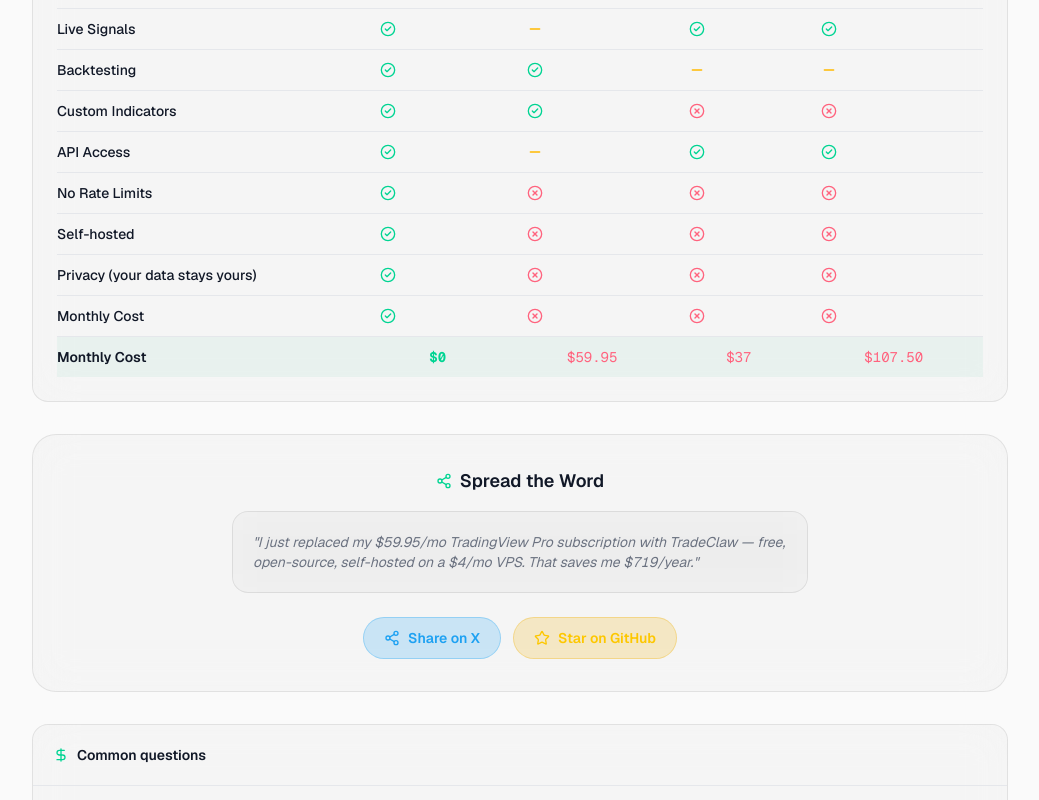
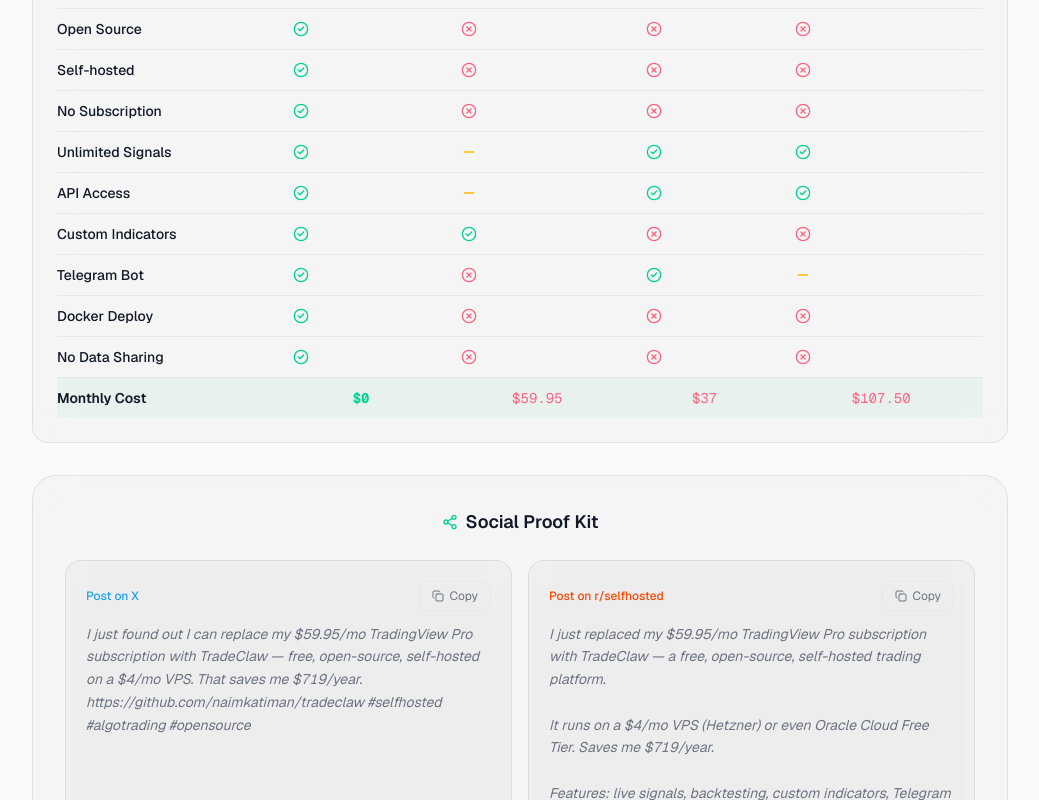
Before and after one commit to naimkatiman/tradeclaw, a Next.js app in the folder apps/web/: page /benchmark in a window 1280 px wide. Shown: the part 1540-2340 px from the top of the page, without its empty margins (120-1159 px from the left). Built offline with nearby package versions, Linux system fonts and the light colour scheme; no server answers.

Commit message:
feat: [TC-138] self-hosting cost benchmark page - cost comparison, savings calculator, feature table

```diff
--- a/apps/web/app/benchmark/BenchmarkClient.tsx
+++ b/apps/web/app/benchmark/BenchmarkClient.tsx
@@ -16,6 +16,8 @@
   ChevronUp,
   ExternalLink,
   Zap,
+  Copy,
+  Check,
 } from 'lucide-react';
 
 /* ------------------------------------------------------------------ */
@@ -56,14 +58,15 @@
 }
 
 const FEATURE_ROWS: FeatureRow[] = [
-  { feature: 'Live Signals', tc: true, tv: 'partial', threeC: true, ch: true },
-  { feature: 'Backtesting', tc: true, tv: true, threeC: 'partial', ch: 'partial' },
+  { feature: 'Open Source', tc: true, tv: false, threeC: false, ch: false },
+  { feature: 'Self-hosted', tc: true, tv: false, threeC: false, ch: false },
+  { feature: 'No Subscription', tc: true, tv: false, threeC: false, ch: false },
+  { feature: 'Unlimited Signals', tc: true, tv: 'partial', threeC: true, ch: true },
+  { feature: 'API Access', tc: true, tv: 'partial', threeC: true, ch: true },
   { feature: 'Custom Indicators', tc: true, tv: true, threeC: false, ch: false },
-  { feature: 'API Access', tc: true, tv: 'partial', threeC: true, ch: true },
-  { feature: 'No Rate Limits', tc: true, tv: false, threeC: false, ch: false },
-  { feature: 'Self-hosted', tc: true, tv: false, threeC: false, ch: false },
-  { feature: 'Privacy (your data stays yours)', tc: true, tv: false, threeC: false, ch: false },
-  { feature: 'Monthly Cost', tc: true, tv: false, threeC: false, ch: false },
+  { feature: 'Telegram Bot', tc: true, tv: false, threeC: true, ch: 'partial' },
+  { feature: 'Docker Deploy', tc: true, tv: false, threeC: false, ch: false },
+  { feature: 'No Data Sharing', tc: true, tv: false, threeC: false, ch: false },
 ];
 
 /* ------------------------------------------------------------------ */
@@ -140,6 +143,30 @@
   return <XCircle className="w-4 h-4 text-rose-400" />;
 }
 
+function CopyButton({ text, label }: { text: string; label?: string }) {
+  const [copied, setCopied] = useState(false);
+
+  const handleCopy = useCallback(async () => {
+    try {
+      await navigator.clipboard.writeText(text);
+      setCopied(true);
+      setTimeout(() => setCopied(false), 2000);
+    } catch {
+      /* clipboard not available */
+    }
+  }, [text]);
+
+  return (
+    <button
+      onClick={() => void handleCopy()}
+      className="inline-flex items-center gap-1.5 px-3 py-1.5 rounded-lg bg-white/5 border border-[var(--border)] text-xs text-[var(--text-secondary)] hover:text-white hover:bg-white/10 transition-colors"
+    >
+      {copied ? <Check className="w-3 h-3 text-emerald-400" /> : <Copy className="w-3 h-3" />}
+      {copied ? 'Copied!' : label ?? 'Copy'}
+    </button>
+  );
+}
+
 /* ------------------------------------------------------------------ */
 /*  Main                                                               */
 /* ------------------------------------------------------------------ */
@@ -157,12 +184,14 @@
   const savings = saasAnnual;
   const freeVPSMonths = savings > 0 ? Math.round(savings / 4) : 0;
 
+  const tweetText = `I just found out I can replace my $${saas.monthlyUSD}/mo ${saas.name} subscription with TradeClaw — free, open-source, self-hosted on a $4/mo VPS.\n\nThat saves me $${Math.round(saasAnnual)}/year.\n\nhttps://github.com/naimkatiman/tradeclaw\n\n#selfhosted #algotrading #opensource`;
+
+  const redditText = `I just replaced my $${saas.monthlyUSD}/mo ${saas.name} subscription with TradeClaw — a free, open-source, self-hosted trading platform.\n\nIt runs on a $4/mo VPS (Hetzner) or even Oracle Cloud Free Tier. Saves me $${Math.round(saasAnnual)}/year.\n\nFeatures: live signals, backtesting, custom indicators, Telegram bot, Docker deploy.\n\ngithub.com/naimkatiman/tradeclaw`;
+
   const handleShare = useCallback(() => {
-    const tweet = encodeURIComponent(
-      `I just found out I can replace my $${saas.monthlyUSD}/mo ${saas.name} subscription with TradeClaw — free, open-source, self-hosted on a $4/mo VPS.\n\nThat saves me $${Math.round(saasAnnual)}/year.\n\nhttps://github.com/naimkatiman/tradeclaw\n\n#selfhosted #algotrading #opensource`,
-    );
+    const tweet = encodeURIComponent(tweetText);
     window.open(`https://twitter.com/intent/tweet?text=${tweet}`, '_blank');
-  }, [saas, saasAnnual]);
+  }, [tweetText]);
 
   return (
     <main className="min-h-screen pt-24 pb-24 px-4 md:px-6 max-w-5xl mx-auto">
@@ -388,18 +417,37 @@
         </table>
       </section>
 
-      {/* ── Share / Viral Section ── */}
+      {/* ── Social Proof Kit ── */}
       <section className="glass rounded-3xl p-6 md:p-8 border border-emerald-500/20 bg-gradient-to-br from-emerald-500/5 via-transparent to-yellow-500/5 mb-8">
-        <div className="text-center">
-          <h2 className="text-lg font-semibold mb-4 flex items-center justify-center gap-2">
+        <h2 className="text-lg font-semibold mb-6 flex items-center justify-center gap-2">
           <Share2 className="w-4 h-4 text-emerald-400" />
-            Spread the Word
+          Social Proof Kit
         </h2>
-          <div className="glass rounded-2xl p-5 border border-[var(--border)] max-w-xl mx-auto mb-6 text-left">
-            <p className="text-sm text-[var(--text-secondary)] italic">
-              &quot;I just replaced my ${saas.monthlyUSD}/mo {saas.name} subscription with TradeClaw — free, open-source, self-hosted on a $4/mo VPS. That saves me ${Math.round(saasAnnual)}/year.&quot;
+
+        <div className="grid md:grid-cols-2 gap-4 mb-6">
+          {/* Pre-written tweet */}
+          <div className="glass rounded-2xl p-5 border border-[var(--border)]">
+            <div className="flex items-center justify-between mb-3">
+              <span className="text-xs font-medium text-[#1DA1F2]">Post on X</span>
+              <CopyButton text={tweetText} />
+            </div>
+            <p className="text-sm text-[var(--text-secondary)] italic leading-relaxed">
+              {tweetText}
             </p>
           </div>
+
+          {/* Pre-written Reddit post */}
+          <div className="glass rounded-2xl p-5 border border-[var(--border)]">
+            <div className="flex items-center justify-between mb-3">
+              <span className="text-xs font-medium text-[#FF4500]">Post on r/selfhosted</span>
+              <CopyButton text={redditText} />
+            </div>
+            <p className="text-sm text-[var(--text-secondary)] italic leading-relaxed whitespace-pre-line">
+              {redditText}
+            </p>
+          </div>
+        </div>
+
         <div className="flex flex-col sm:flex-row items-center justify-center gap-3">
           <button
             onClick={handleShare}
@@ -408,7 +456,7 @@
             <Share2 className="w-4 h-4" />
             Share on X
           </button>
-            <a
+          <Link
             href="https://github.com/naimkatiman/tradeclaw"
             target="_blank"
             rel="noopener noreferrer"
@@ -416,8 +464,7 @@
           >
             <Star className="w-4 h-4" />
             Star on GitHub
-            </a>
-          </div>
+          </Link>
         </div>
       </section>
 
@@ -494,7 +541,7 @@
           <p className="text-xs text-[var(--text-secondary)] mb-4">
             Free, open-source, self-hostable. A GitHub star costs nothing and helps more developers find TradeClaw.
           </p>
-          <a
+          <Link
             href="https://github.com/naimkatiman/tradeclaw"
             target="_blank"
             rel="noopener noreferrer"
@@ -502,7 +549,7 @@
           >
             <Star className="w-3 h-3" />
             Star on GitHub
-          </a>
+          </Link>
         </div>
       </div>
     </main>
```
Lines whose indentation alone changed are shown as unchanged.
